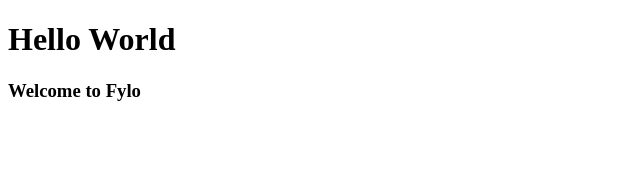
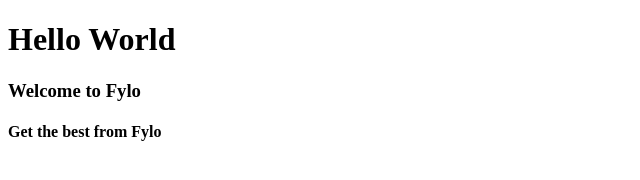
Before and after one commit to mistadane/fylolanding, a plain HTML site: page index.html in a window 1280 px wide. Shown: the whole page, without its empty margins (0-640 px from the left). Drawn offline with Linux system fonts and the light colour scheme.

Commit message:
Testing vercel

```diff
--- a/index.html
+++ b/index.html
@@ -8,5 +8,6 @@
 <body>
     <h1>Hello World</h1>
     <h3>Welcome to Fylo</h3>
+    <h4>Get the best from Fylo</h4>
 </body>
 </html>
```
